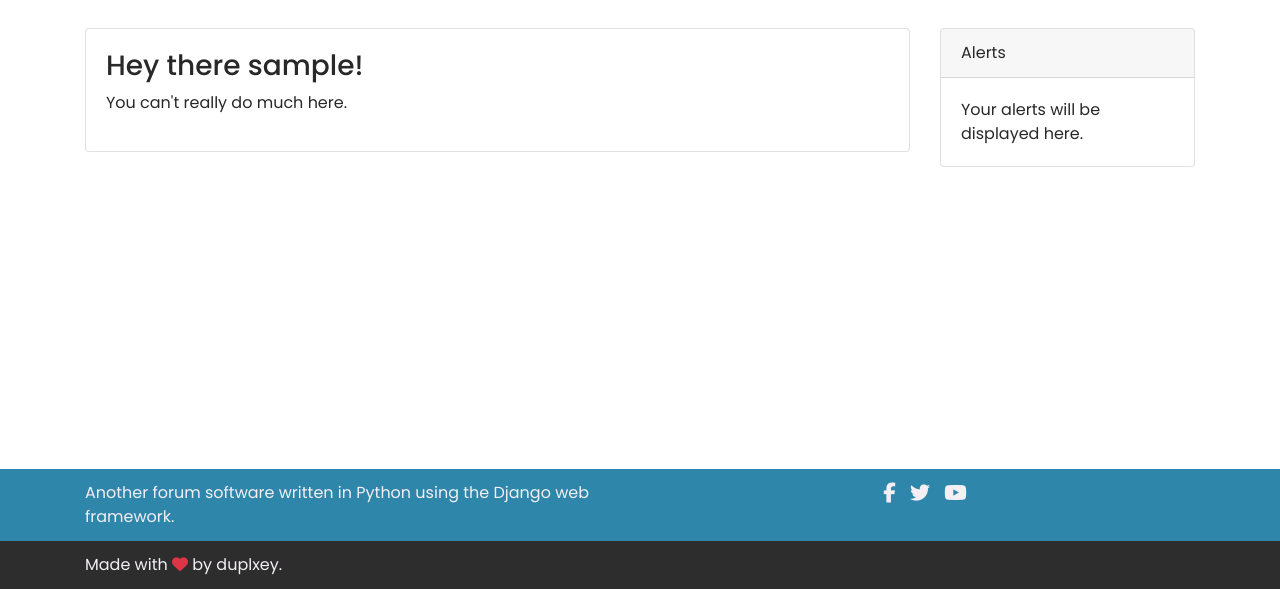
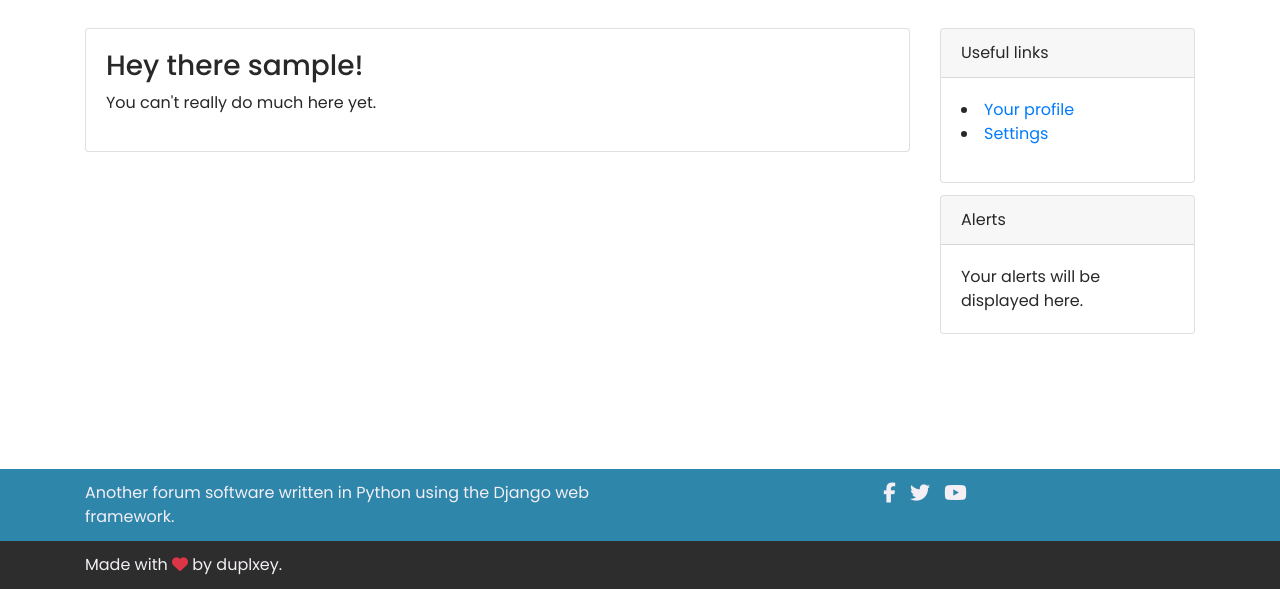
Before and after one commit to duplxey/NForum, a Django app: page /accounts/home/ in a window 1280 px wide. Shown: the part 211-800 px from the top of the page. Run offline with Django 3.2, Linux system fonts and the light colour scheme; the visitor is signed in with stand-in values (Sample User, id 1); some libraries are stand-ins or nearby versions.

Commit message:
Optimized & cleaned up 'users' and 'forum' app

```diff
--- a/accounts/admin.py
+++ b/accounts/admin.py
@@ -1,7 +1,4 @@
 from django.contrib import admin
-
-
-# TODO: delete me after you've done testing
 from accounts.models import Profile
 
 admin.site.register(Profile)
--- a/accounts/forms.py
+++ b/accounts/forms.py
@@ -15,4 +15,4 @@ class SignupForm(forms.Form):
 
 class SettingsForm(forms.Form):
     description = forms.CharField(label="Description", max_length=300, widget=forms.Textarea, required=False)
-    avatar = forms.ImageField()
+    avatar = forms.ImageField(required=False)
--- a/accounts/templates/accounts/home.html
+++ b/accounts/templates/accounts/home.html
@@ -16,11 +16,20 @@
 				<div class="card">
 					<div class="card-body">
 						<h3>Hey there {{ user.username }}!</h3>
-						<p>You can't really do much here.</p>
+						<p>You can't really do much here yet.</p>
 					</div>
 				</div>
 			</div>
 			<div class="col-12 col-md-3">
+				<div class="card">
+					<div class="card-header">Useful links</div>
+					<div class="card-body">
+						<ul>
+							<li><a href="{% url "accounts-profile" username=user.username %}">Your profile</a></li>
+							<li><a href="{% url "accounts-settings" %}">Settings</a></li>
+						</ul>
+					</div>
+				</div>
 				<div class="card">
 					<div class="card-header">Alerts</div>
 					<div class="card-body">
--- a/accounts/urls.py
+++ b/accounts/urls.py
@@ -6,8 +6,10 @@ urlpatterns = [
     path('login/', views.login_view, name='accounts-login'),
     path('signup/', views.signup_view, name='accounts-signup'),
     path('logout/', views.logout_view, name='accounts-logout'),
+
+    path('members/', views.members_view, name='accounts-members'),
+
     path('home/', views.home_view, name='accounts-home'),
-    path('members/', views.members_view, name='accounts-members'),
     path('profile/<str:username>/', views.profile_specific_view, name='accounts-profile'),
     path('settings', views.settings_view, name='accounts-settings'),
 ]
--- a/accounts/views.py
+++ b/accounts/views.py
@@ -8,59 +8,70 @@ from forum.models import Message, Thread
 
 
 def login_view(request):
-    if request.method == 'POST':
-        form = LoginForm(request.POST)
-        if form.is_valid():
-            username = form.cleaned_data['username']
-            password = form.cleaned_data['password']
+    if request.user.is_authenticated:
+        return render(request, 'accounts/home.html', {})
+    else:
+        if request.method == 'POST':
+            form = LoginForm(request.POST)
+            if form.is_valid():
+                username = form.cleaned_data['username']
+                password = form.cleaned_data['password']
 
-            user = authenticate(request, username=username, password=password)
-            if user is not None:
-                login(request, user)
-                return render(request, 'accounts/home.html', {'form': form})
+                user = authenticate(request, username=username, password=password)
+                if user is not None:
+                    login(request, user)
+                    return render(request, 'accounts/home.html', {'form': form})
+                else:
+                    form.add_error('password', "Wrong username or password!")
+                    return render(request, 'accounts/login.html', {'form': form})
             else:
                 return render(request, 'accounts/login.html', {'form': form})
         else:
+            form = LoginForm()
             return render(request, 'accounts/login.html', {'form': form})
-    else:
-        form = LoginForm()
-    return render(request, 'accounts/login.html', {'form': form})
 
 
 def signup_view(request):
-    if request.method == 'POST':
-        form = SignupForm(request.POST)
-        if form.is_valid():
-            username = form.cleaned_data['username']
-            email = form.cleaned_data['email']
-            password = form.cleaned_data['password']
-            confirm_password = form.cleaned_data['confirm_password']
+    if request.user.is_authenticated:
+        return render(request, 'accounts/home.html', {})
+    else:
+        if request.method == 'POST':
+            form = SignupForm(request.POST)
+            if form.is_valid():
+                username = form.cleaned_data['username']
+                email = form.cleaned_data['email']
+                password = form.cleaned_data['password']
+                confirm_password = form.cleaned_data['confirm_password']
 
-            if password != confirm_password:
-                form.add_error('confirm_password', "Passwords do not match!")
+                if password != confirm_password:
+                    form.add_error('confirm_password', "Passwords do not match!")
+                    return render(request, 'accounts/signup.html', {'form': form})
+
+                if User.objects.filter(username=username).exists():
+                    form.add_error('username', "User with this username already exists.")
+                    return render(request, 'accounts/signup.html', {'form': form})
+
+                user = User.objects.create_user(username=username, email=email, password=password)
+                user.save()
+
+                profile = Profile.objects.create(user=user, avatar="images/groot_9rM2Uap.png")
+                profile.save()
+
                 return render(request, 'accounts/signup.html', {'form': form})
-
-            if User.objects.filter(username=username).exists():
-                form.add_error('username', "User with this username already exists.")
+            else:
                 return render(request, 'accounts/signup.html', {'form': form})
-
-            user = User.objects.create_user(username=username, email=email, password=password)
-            user.save()
-
-            profile = Profile.objects.create(user=user)
-            profile.save()
-
+        else:
+            form = SignupForm()
             return render(request, 'accounts/signup.html', {'form': form})
-        else:
-            return render(request, 'accounts/signup.html', {'form': form})
-    else:
-        form = SignupForm()
-    return render(request, 'accounts/signup.html', {'form': form})
 
 
 def logout_view(request):
     logout(request)
     return render(request, 'accounts/logout.html', {})
+
+
+def members_view(request):
+    return render(request, 'accounts/members.html', {'members': User.objects.all()})
 
 
 def home_view(request):
@@ -72,8 +83,12 @@ def home_view(request):
 
 def profile_specific_view(request, username):
     if User.objects.filter(username=username).exists():
+
         user = User.objects.get(username=username)
-        return render(request, 'accounts/profile.html', {'passed_user': user, 'profile': Profile.objects.get(user=user), 'recent_posts': Message.objects.filter(author=user), 'recent_threads': Thread.objects.filter(author=user)})
+        recent_posts = reversed(Message.objects.filter(author=user))
+        recent_threads = reversed(Thread.objects.filter(author=user))
+
+        return render(request, 'accounts/profile.html', {'passed_user': user, 'profile': Profile.objects.get(user=user), 'recent_posts': recent_posts, 'recent_threads': recent_threads})
     else:
         return render(request, 'layout/message.html', {
             'message_type': "error",
@@ -83,23 +98,21 @@ def profile_specific_view(request, username):
 
 
 def settings_view(request):
-    if request.method == 'POST':
-        form = SettingsForm(request.POST)
-
-        description = form.data['description']
+    if request.user.is_authenticated:
 
         user = request.user
         profile = Profile.objects.get(user=user)
-        profile.avatar = request.FILES['avatar']
 
-        profile.description = description
-        profile.save()
+        if request.method == 'POST':
+            form = SettingsForm(request.POST)
 
-        return render(request, 'accounts/settings.html', {'form': form})
+            profile.description = form.data['description']
+            profile.avatar = request.FILES['avatar']
+            profile.save()
+
+            return render(request, 'accounts/settings.html', {'form': form})
+        else:
+            form = SettingsForm(initial={'description': profile.description, 'avatar': profile.avatar})
+            return render(request, 'accounts/settings.html', {'form': form})
     else:
-        form = SettingsForm(initial={'description': Profile.objects.get(user=request.user).description})
-    return render(request, 'accounts/settings.html', {'form': form})
-
-
-def members_view(request):
-    return render(request, 'accounts/members.html', {'members': User.objects.all()})
+        return render(request, 'home/index.html', {})
--- a/forum/forms.py
+++ b/forum/forms.py
@@ -7,4 +7,4 @@ class CreateThreadForm(forms.Form):
 
 
 class PostReplyForm(forms.Form):
-    content = forms.CharField(label="Message", max_length=2500)
+    content = forms.CharField(label="Message", max_length=2500, widget=forms.Textarea)
--- a/forum/models.py
+++ b/forum/models.py
@@ -54,7 +54,7 @@ class Thread(models.Model):
         return Thread.objects.all().count()
 
     def get_messages(self):
-        return Message.objects.filter(thread=self)
+        return Message.objects.filter(thread=self).order_by('pk')
 
     def get_first_message(self):
         return self.get_messages().order_by('date_posted')[0]
--- a/forum/views.py
+++ b/forum/views.py
@@ -63,7 +63,7 @@ def thread_post_view(request, thread_title):
                 message = Message.objects.create(thread=thread, content=content, author=request.user)
                 message.save()
 
-                return render(request, 'forum/thread.html', {'form': form, 'thread': Thread.objects.get(title=thread_title)})
+                return render(request, 'forum/thread.html', {'form': PostReplyForm(), 'thread': Thread.objects.get(title=thread_title)})
             else:
                 form = PostReplyForm()
                 return render(request, 'forum/thread.html', {'form': form, 'thread': Thread.objects.get(title=thread_title)})
```
